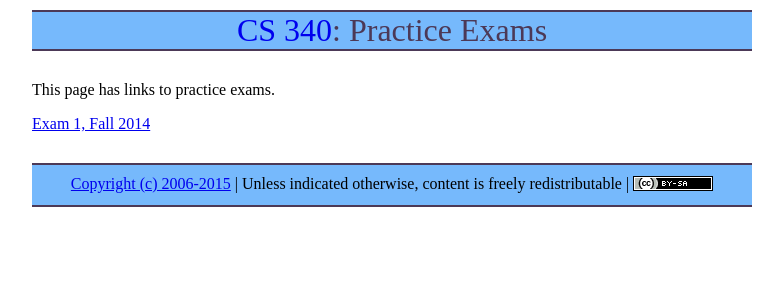
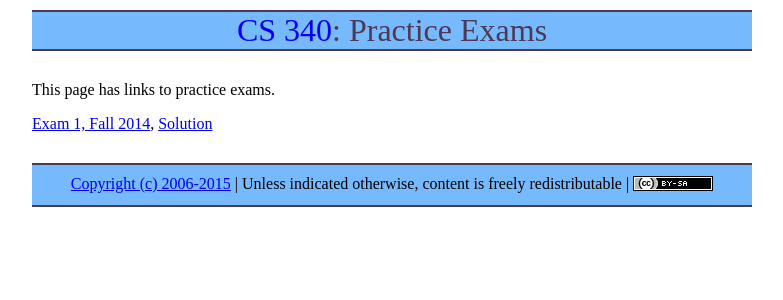
Before and after one commit to ycpcs/cs340-fall2015, a Jekyll site: the page built from practice/index.md, in a window 1280 px wide. Shown: the top 300 px of the page, without its empty margins (248-1031 px from the left). Built offline with Jekyll 4.4.1, drawn with Linux system fonts in a browser that asks for light colours; Markdown is read by kramdown in place of the engine named in the settings.

Commit message:
solution to first practice exam

```diff
--- a/practice/index.md
+++ b/practice/index.md
@@ -5,4 +5,4 @@ title: "Practice Exams"
 
 This page has links to practice exams.
 
-[Exam 1, Fall 2014](cs340-fall2014-exam01.pdf)
+[Exam 1, Fall 2014](cs340-fall2014-exam01.pdf), [Solution](cs340-fall2014-exam01-solution.pdf)
```
Also changed, not shown: 1 other file.
